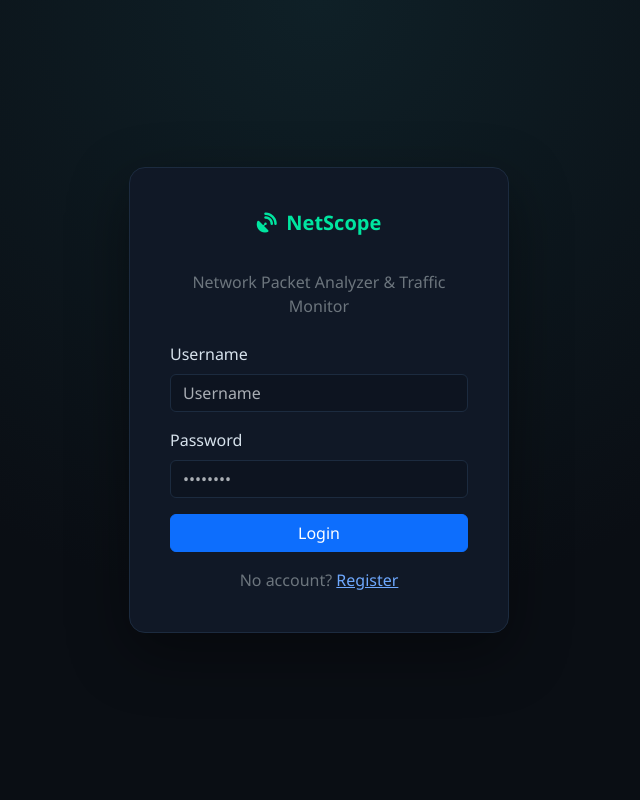
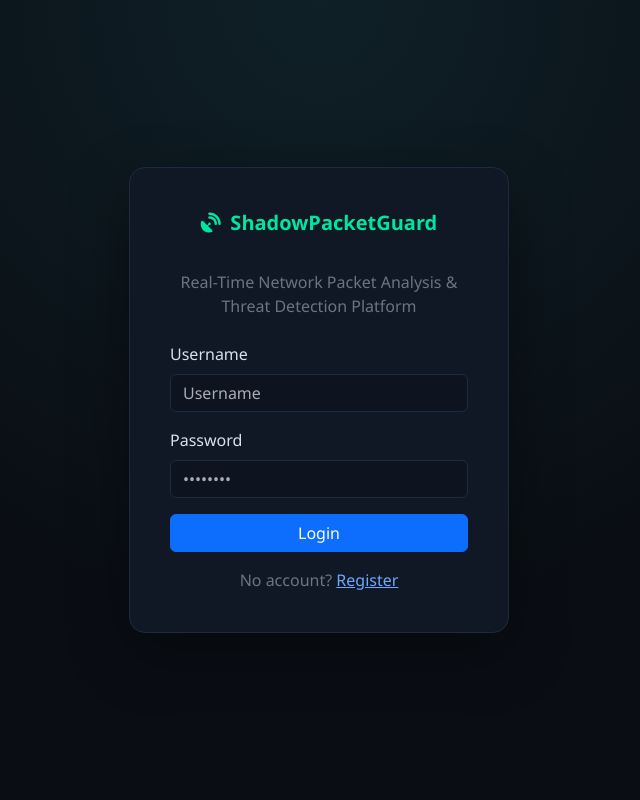
Before and after one commit to Deepak-00647/NetScope, a Flask app: page /login in a window 1280 px wide. Shown: the whole page, without its empty margins (321-961 px from the left). Run offline with Flask 3, Linux system fonts and the light colour scheme; some libraries are stand-ins or nearby versions.

Commit message:
Rebrand login page to ShadowPacketGuard

```diff
--- a/templates/login.html
+++ b/templates/login.html
@@ -3,8 +3,8 @@
 {% block auth_content %}
 <div class="ns-auth-wrap">
   <div class="ns-auth-card">
-    <div class="ns-brand ns-brand-center"><i class="fa-solid fa-satellite-dish"></i><span>NetScope</span></div>
-    <p class="text-secondary text-center mb-4">Network Packet Analyzer &amp; Traffic Monitor</p>
+    <div class="ns-brand ns-brand-center"><i class="fa-solid fa-satellite-dish"></i><span>ShadowPacketGuard</span></div>
+    <p class="text-secondary text-center mb-4">Real-Time Network Packet Analysis &amp; Threat Detection Platform</p>
     {% with messages = get_flashed_messages(with_categories=true) %}
       {% for category, message in messages %}
         <div class="alert alert-{{ category }}">{{ message }}</div>
```
